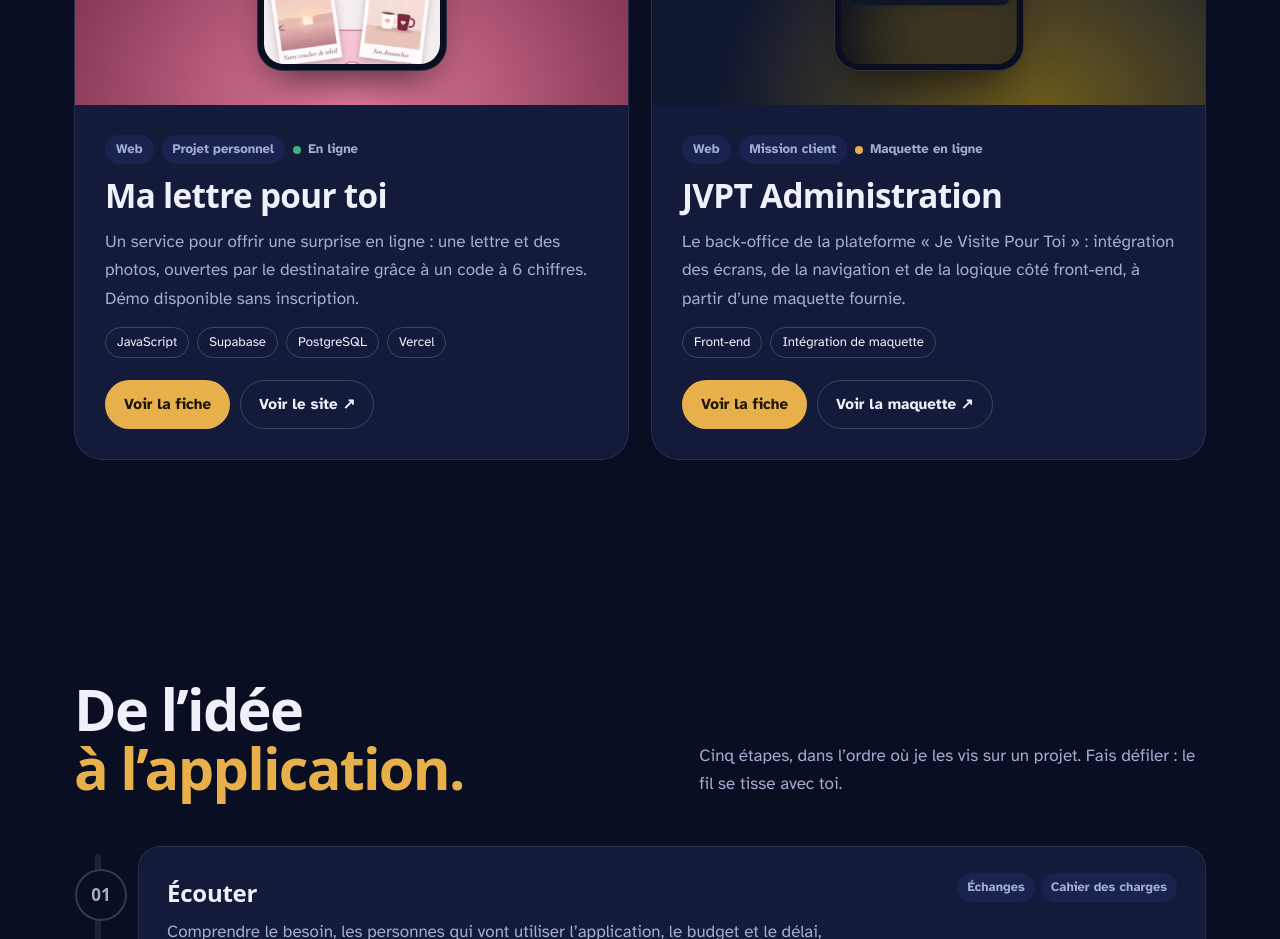
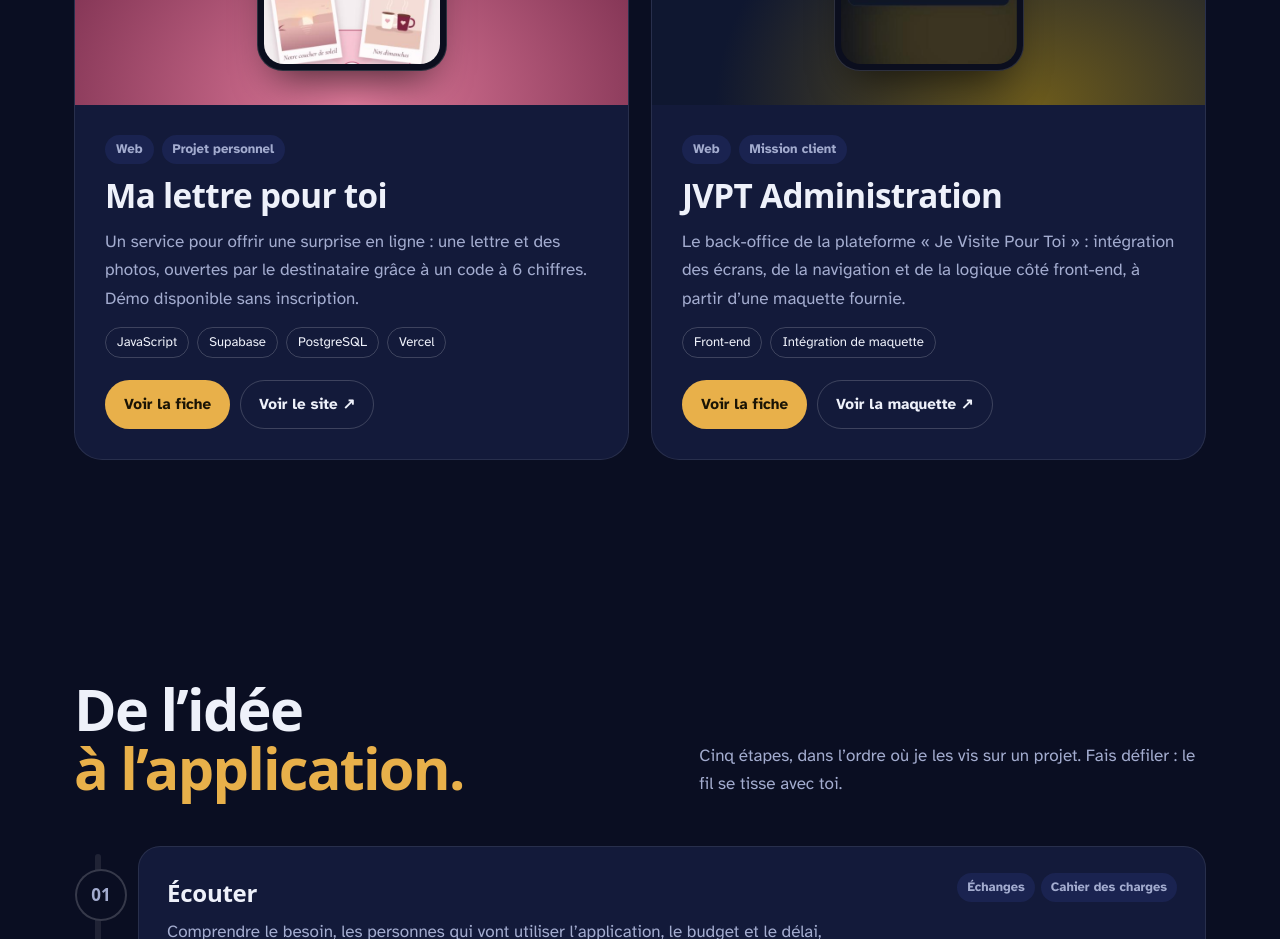
Before and after one commit to ProWorker225/Portfolio, a plain HTML site: page index.html in a window 1280 px wide. Shown: the part 3740-4679 px from the top of the page. Drawn offline with Linux system fonts and the light colour scheme; a web font is replaced by a local one.

Commit message:
Nouvelle version du portfolio

```diff
--- a/index.html
+++ b/index.html
@@ -217,7 +217,7 @@
             <div class="phone"><img src="assets/lettre-accueil.jpg" width="410" height="819" loading="lazy" alt="Page d’accueil de Ma lettre pour toi sur téléphone : « Une lettre d’amour secrète, cachée derrière un code »."> </div>
           </div>
           <div class="body">
-            <div class="meta"><span class="tag">Web</span><span class="tag">Projet personnel</span><span class="state"><i></i>En ligne</span></div>
+            <div class="meta"><span class="tag">Web</span><span class="tag">Projet personnel</span></div>
             <h3>Ma lettre pour toi</h3>
             <p>Un service pour offrir une surprise en ligne : une lettre et des photos, ouvertes par le destinataire grâce à un code à 6 chiffres. Démo disponible sans inscription.</p>
             <ul class="chips"><li>JavaScript</li><li>Supabase</li><li>PostgreSQL</li><li>Vercel</li></ul>
@@ -234,7 +234,7 @@
             <div class="phone"><img src="assets/jvpt-mobile.jpg" width="410" height="819" loading="lazy" alt="Écran de connexion de l’espace d’administration JVPT sur téléphone."></div>
           </div>
           <div class="body">
-            <div class="meta"><span class="tag">Web</span><span class="tag">Mission client</span><span class="state gold"><i></i>Maquette en ligne</span></div>
+            <div class="meta"><span class="tag">Web</span><span class="tag">Mission client</span></div>
             <h3>JVPT Administration</h3>
             <p>Le back-office de la plateforme « Je Visite Pour Toi » : intégration des écrans, de la navigation et de la logique côté front-end, à partir d’une maquette fournie.</p>
             <ul class="chips"><li>Front-end</li><li>Intégration de maquette</li></ul>
@@ -377,7 +377,7 @@
 
 <template id="tpl-lettre">
   <div class="sheet-head">
-    <div><div class="meta"><span class="tag">Web</span><span class="tag">Projet personnel</span><span class="state"><i></i>En ligne</span></div>
+    <div><div class="meta"><span class="tag">Web</span><span class="tag">Projet personnel</span></div>
     <h3 id="fiche-title">Ma lettre pour toi</h3></div>
     <button type="button" class="close" data-close aria-label="Fermer">×</button>
   </div>
@@ -403,7 +403,7 @@
 
 <template id="tpl-jvpt">
   <div class="sheet-head">
-    <div><div class="meta"><span class="tag">Web</span><span class="tag">Mission client</span><span class="state gold"><i></i>Maquette en ligne</span></div>
+    <div><div class="meta"><span class="tag">Web</span><span class="tag">Mission client</span></div>
     <h3 id="fiche-title">JVPT Administration</h3></div>
     <button type="button" class="close" data-close aria-label="Fermer">×</button>
   </div>
```
